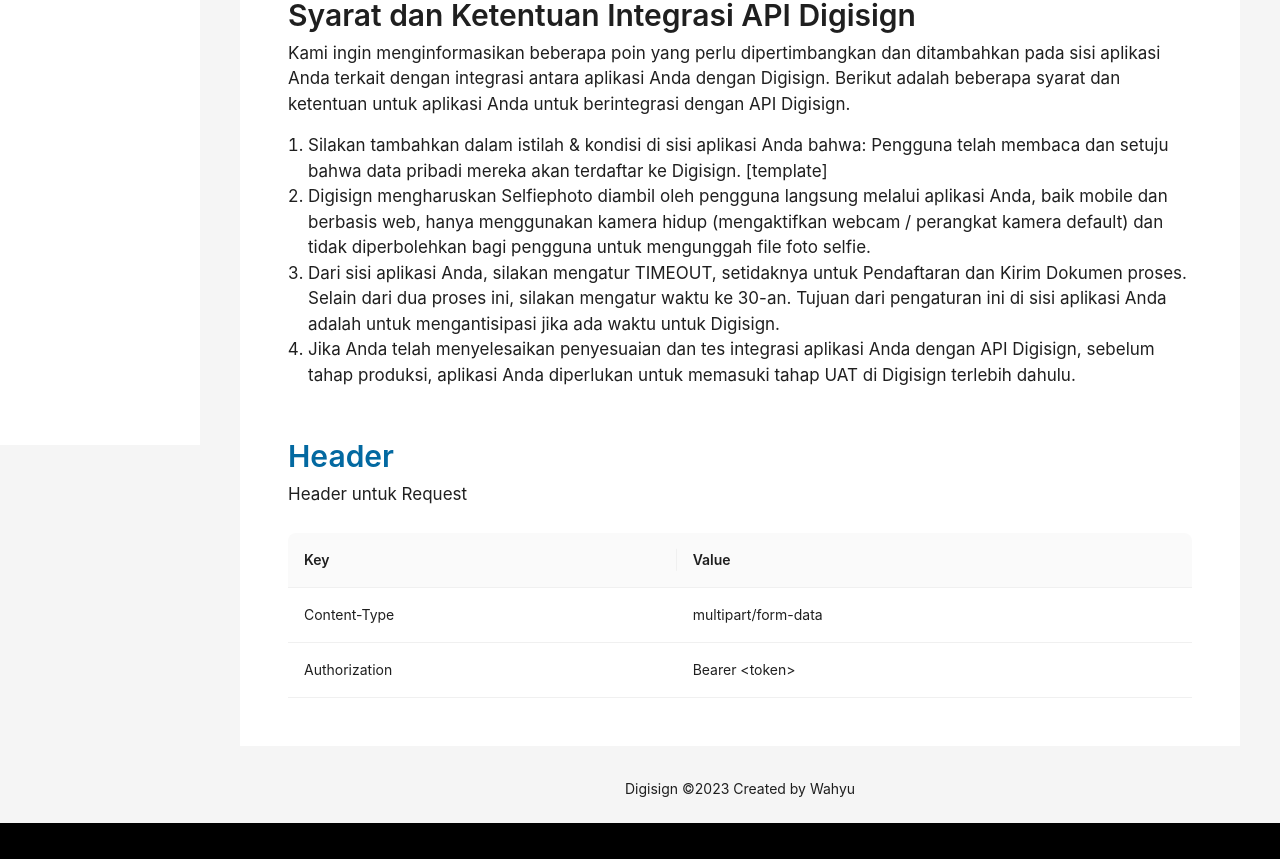
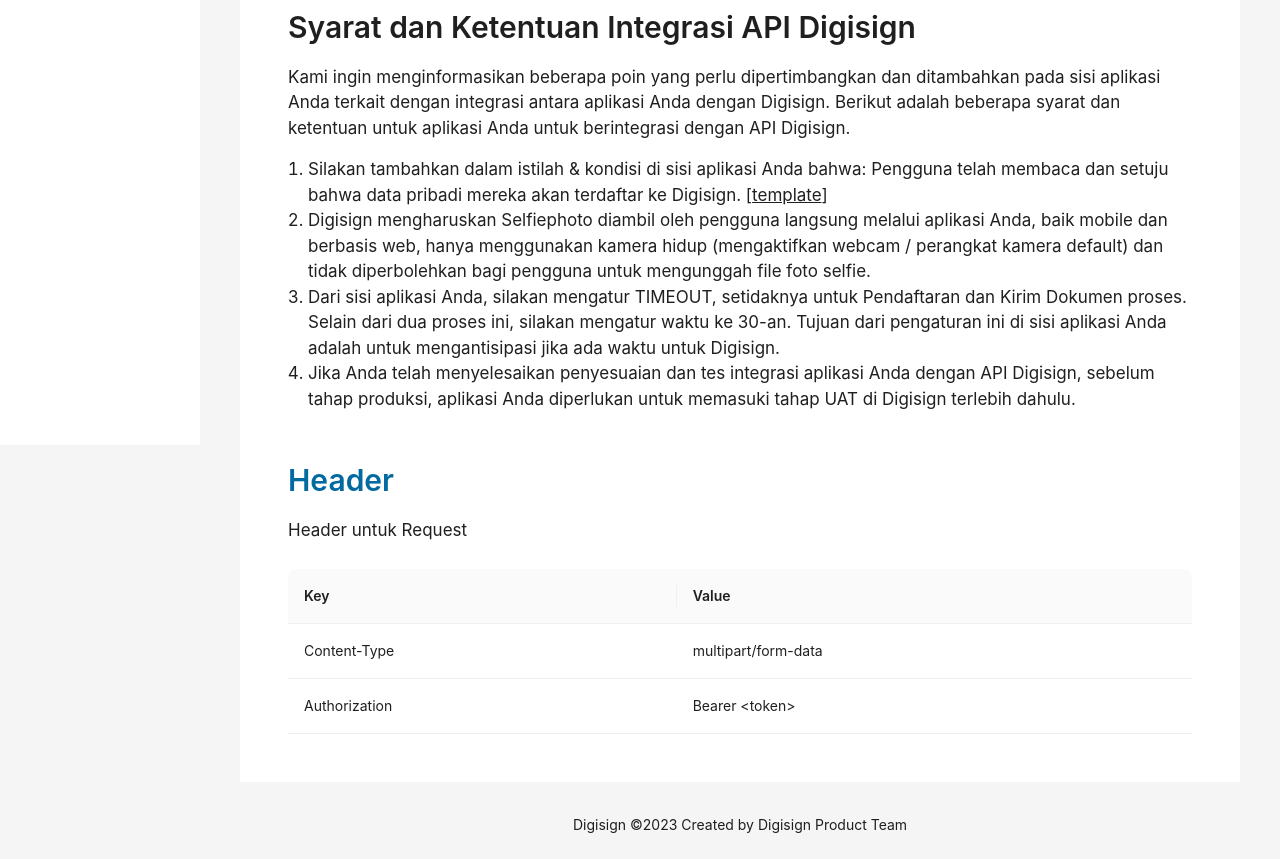
Before and after one commit to shwaayyy/digisign-api-doc, a Next.js app: page /register in a window 1280 px wide. Shown: the part 355-1214 px from the top of the page. Before the commit the page ends 1178 px from the top, so only its background shows below. Built offline with nearby package versions, Linux system fonts and the light colour scheme.

Commit message:
chore: change name

```diff
--- a/src/app/activation/page.jsx
+++ b/src/app/activation/page.jsx
@@ -1,5 +1,5 @@
 'use client'
-import SidebarLayout from "@/components/Sidebar";
+import SidebarLayout from "@/components/Template";
 
 const Activation = () => {
     return (
--- a/src/app/register/page.jsx
+++ b/src/app/register/page.jsx
@@ -1,6 +1,6 @@
 'use client'
 
-import SidebarLayout from "@/components/Sidebar";
+import SidebarLayout from "@/components/Template";
 import Point from "@/components/Point";
 import TableAPI from "@/components/TableAPI";
 import {columnsHeader as columns, dataHeader as data} from "@/app/register/helper";
@@ -34,7 +34,7 @@
                                 <li>
                                     Silakan tambahkan dalam istilah & kondisi di sisi aplikasi Anda bahwa: Pengguna
                                     telah membaca dan setuju bahwa data pribadi mereka akan terdaftar ke Digisign.
-                                    [template]
+                                    [<a href="#" className={'underline'}>template</a>]
                                 </li>
                                 <li>
                                     Digisign mengharuskan Selfiephoto diambil oleh pengguna langsung melalui aplikasi
--- a/src/app/send_doc/page.jsx
+++ b/src/app/send_doc/page.jsx
@@ -1,4 +1,4 @@
-import SidebarLayout from "@/components/Sidebar";
+import SidebarLayout from "@/components/Template";
 
 const About = () => {
     return (
--- a/src/app/sign_doc/page.jsx
+++ b/src/app/sign_doc/page.jsx
@@ -1,4 +1,4 @@
-import SidebarLayout from "@/components/Sidebar";
+import SidebarLayout from "@/components/Template";
 
 const SignDoc = () => {
     return (
--- a/src/components/Point.jsx
+++ b/src/components/Point.jsx
@@ -1,7 +1,7 @@
 const Point = ({children, title, customClassContent, customClassTitle}) => {
     return (
         <>
-            <div className="flex flex-col gap-y-2">
+            <div className="flex flex-col gap-y-5">
                 <h1 className={`text-3xl font-semibold ${customClassTitle}`}>{title}</h1>
                 <div className={`w-full text-[17px] ${customClassContent}`}>
                     {children}
--- a/src/components/Sidebar.jsx
+++ b/src/components/Template.jsx
@@ -49,7 +49,7 @@
         type: 'group'
     }
 ];
-const SidebarLayout = ({children}) => {
+const Template = ({children}) => {
     const router = useRouter()
     const pathName = usePathname()
     const [isCollapse, setIsCollapse] = useState(false)
@@ -105,10 +105,10 @@
                         textAlign: 'center',
                     }}
                 >
-                    Digisign ©2023 Created by Wahyu
+                    Digisign ©2023 Created by Digisign Product Team
                 </Footer>
             </Layout>
         </Layout>
     );
 };
-export default SidebarLayout;
+export default Template;
```
